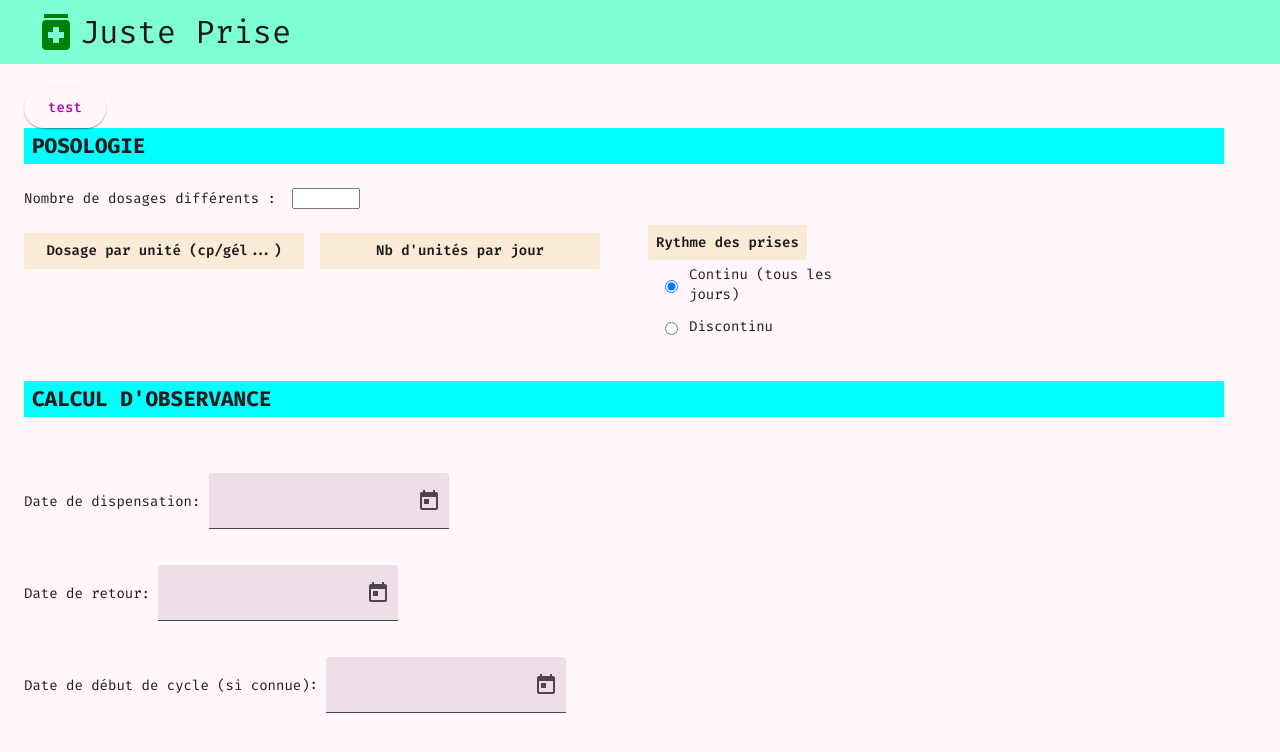
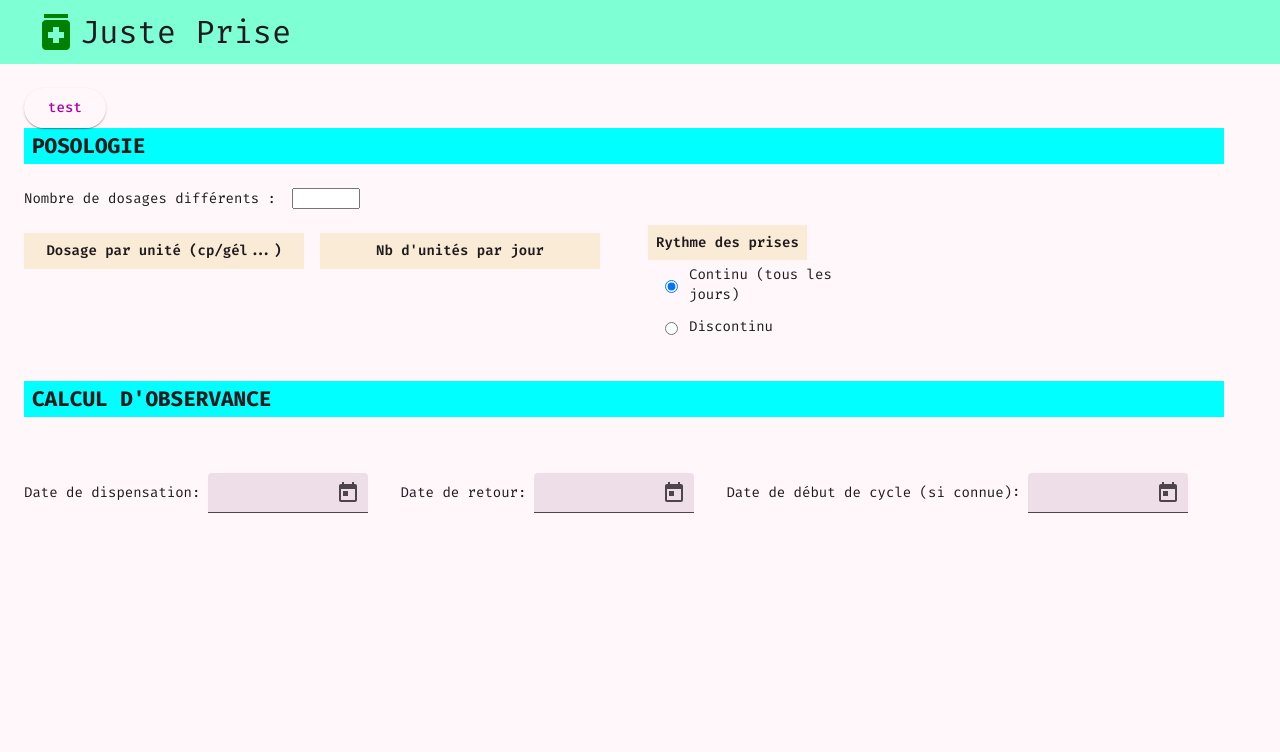
Before and after one commit to Camille-951/juste-prise, an Angular app: page / in a window 1280 px wide. Shown: the top 752 px of the page. Built offline with nearby package versions, Linux system fonts and the light colour scheme.

Commit message:
Fix & ui change - Dates on the same line & shrinked - calculation logic fixed, cycle start day impacts continuous logic.

```diff
--- a/src/app/observance-form/observance-form.html
+++ b/src/app/observance-form/observance-form.html
@@ -66,7 +66,7 @@
         <h2 class="title">CALCUL D'OBSERVANCE</h2>
         <div class="dates">
             <div> <span>Date de dispensation: </span>
-                <mat-form-field>
+                <mat-form-field subscriptSizing="dynamic">
                     <input matInput [matDatepicker]="dateDispensation" [formField]="posologieForm.dates.dispensation"
                         disabled>
                     <mat-datepicker-toggle matSuffix [for]="dateDispensation"></mat-datepicker-toggle>
@@ -74,14 +74,14 @@
                 </mat-form-field>
             </div>
             <div> <span>Date de retour: </span>
-                <mat-form-field>
+                <mat-form-field subscriptSizing="dynamic">
                     <input matInput [matDatepicker]="dateRetour" [formField]="posologieForm.dates.retour" disabled>
                     <mat-datepicker-toggle matSuffix [for]="dateRetour"></mat-datepicker-toggle>
                     <mat-datepicker #dateRetour></mat-datepicker>
                 </mat-form-field>
             </div>
             <div> <span>Date de début de cycle (si connue): </span>
-                <mat-form-field>
+                <mat-form-field subscriptSizing="dynamic">
                     <input matInput [matDatepicker]="dateDebutCycle" [formField]="posologieForm.dates.debutCycle"
                         disabled>
                     <mat-datepicker-toggle matSuffix [for]="dateDebutCycle"></mat-datepicker-toggle>
--- a/src/app/observance-form/observance-form.scss
+++ b/src/app/observance-form/observance-form.scss
@@ -145,8 +145,21 @@ input[type="number"] {
 
         .dates {
             display: flex;
-            flex-direction: column;
-            gap: 16px;
+            flex-direction: row;
+            flex-wrap: wrap;
+            gap: 16px 32px;
+
+            div {
+                display: flex;
+                align-items: center;
+                gap: 8px;
+            }
+
+            mat-form-field {
+                width: 160px;
+                --mat-form-field-container-height: 36px;
+                --mat-form-field-container-vertical-padding: 6px;
+            }
         }
 
         .tableau {
--- a/src/app/observance-form/observance-form.ts
+++ b/src/app/observance-form/observance-form.ts
@@ -122,7 +122,7 @@ export class ObservanceForm {
     console.log(this.posologieModel());
   }
 
-  private countTreatmentDays(start: Date, end: Date, rythm: Rythme, cycleStart: Date | null): number {
+  private countTreatmentDays(start: Date, end: Date, rythm: Rythme): number {
     const MS_PER_DAY = 1000 * 60 * 60 * 24;
     let count = 0;
 
@@ -131,7 +131,7 @@ export class ObservanceForm {
     const endNorm = new Date(end);
     endNorm.setHours(0, 0, 0, 0);
 
-    const cycleRef = cycleStart ? new Date(cycleStart) : new Date(start);
+    const cycleRef = new Date(start);
     cycleRef.setHours(0, 0, 0, 0);
 
     while (current < endNorm) {
@@ -171,12 +171,13 @@ export class ObservanceForm {
     const MS_PER_DAY = 1000 * 60 * 60 * 24;
     const days: CalendarDay[] = [];
 
-    const current = new Date(dispensation);
+    const start = debutCycle ?? dispensation;
+    const current = new Date(start);
     current.setHours(0, 0, 0, 0);
     const end = new Date(retour);
     end.setHours(0, 0, 0, 0);
 
-    const cycleRef = debutCycle ? new Date(debutCycle) : new Date(dispensation);
+    const cycleRef = new Date(start);
     cycleRef.setHours(0, 0, 0, 0);
 
     let lastMonth = -1;
@@ -247,7 +248,7 @@ export class ObservanceForm {
       return null;
     }
 
-    const treatmentDays = this.countTreatmentDays(dates.dispensation, dates.retour, rythm, dates.debutCycle);
+    const treatmentDays = this.countTreatmentDays(dates.debutCycle ?? dates.dispensation, dates.retour, rythm);
 
     if (treatmentDays <= 0) return null;
 
```
